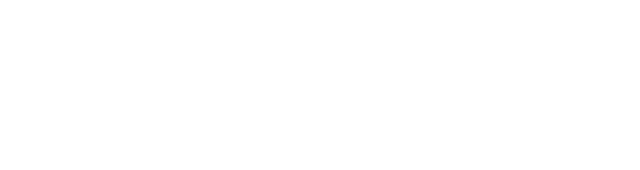
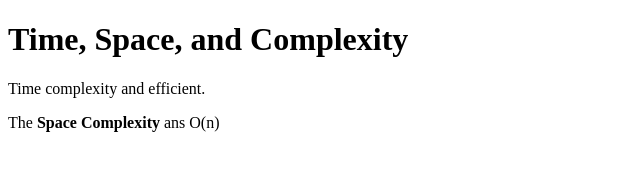
Before and after one commit to acciojob/time-and-space-complexity-aragonani, a website: page main.html in a window 1280 px wide. Shown: the whole page, without its empty margins (0-640 px from the left). Drawn offline with Linux system fonts and the light colour scheme.

Commit message:
created a submission

```diff
--- a/main.html
+++ b/main.html
@@ -8,6 +8,9 @@
 
 <body>
 	<!-- the entire body must be written by student -->
+	<h1>Time, Space, and Complexity</h1>
+	<p>Time complexity and efficient.</p>
+	<p>The <b>Space Complexity</b> ans O(n)</p>
     <script type="text/javascript" src="./script.js">
 </script>
 
```
